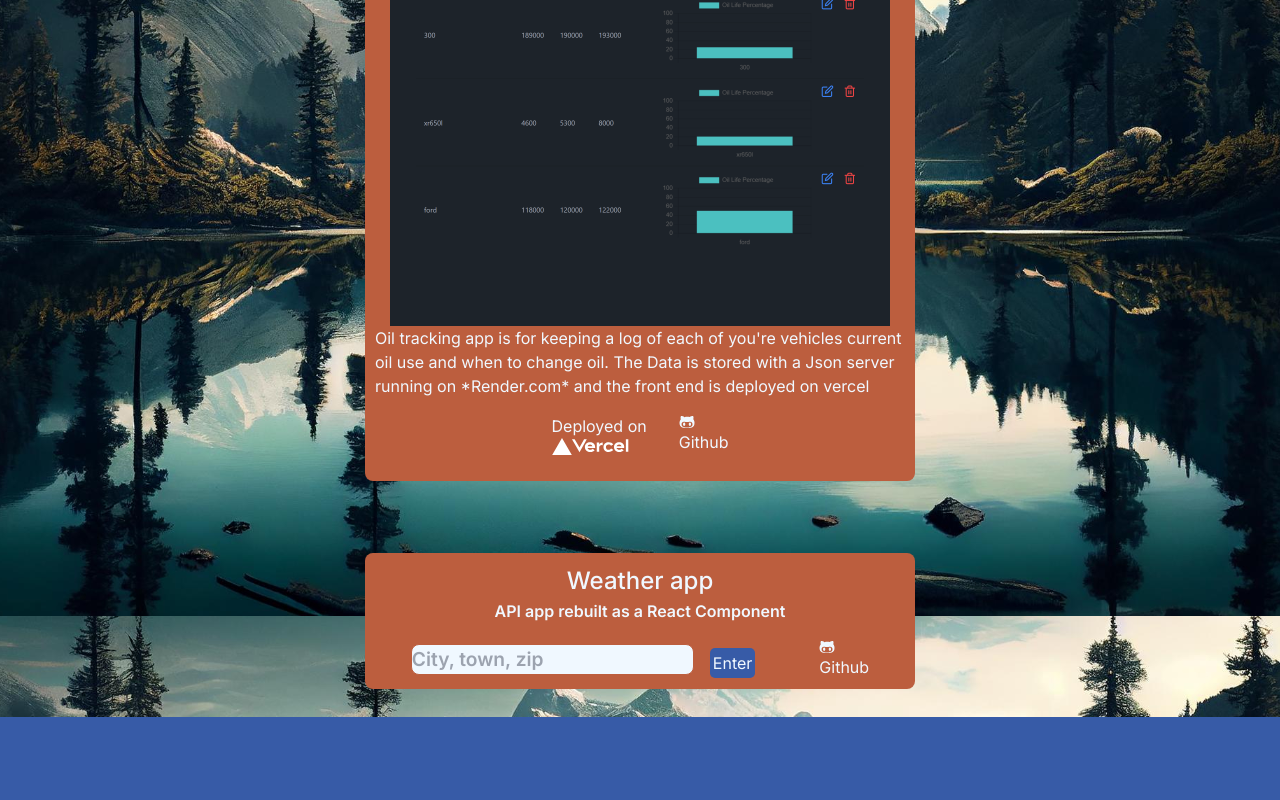
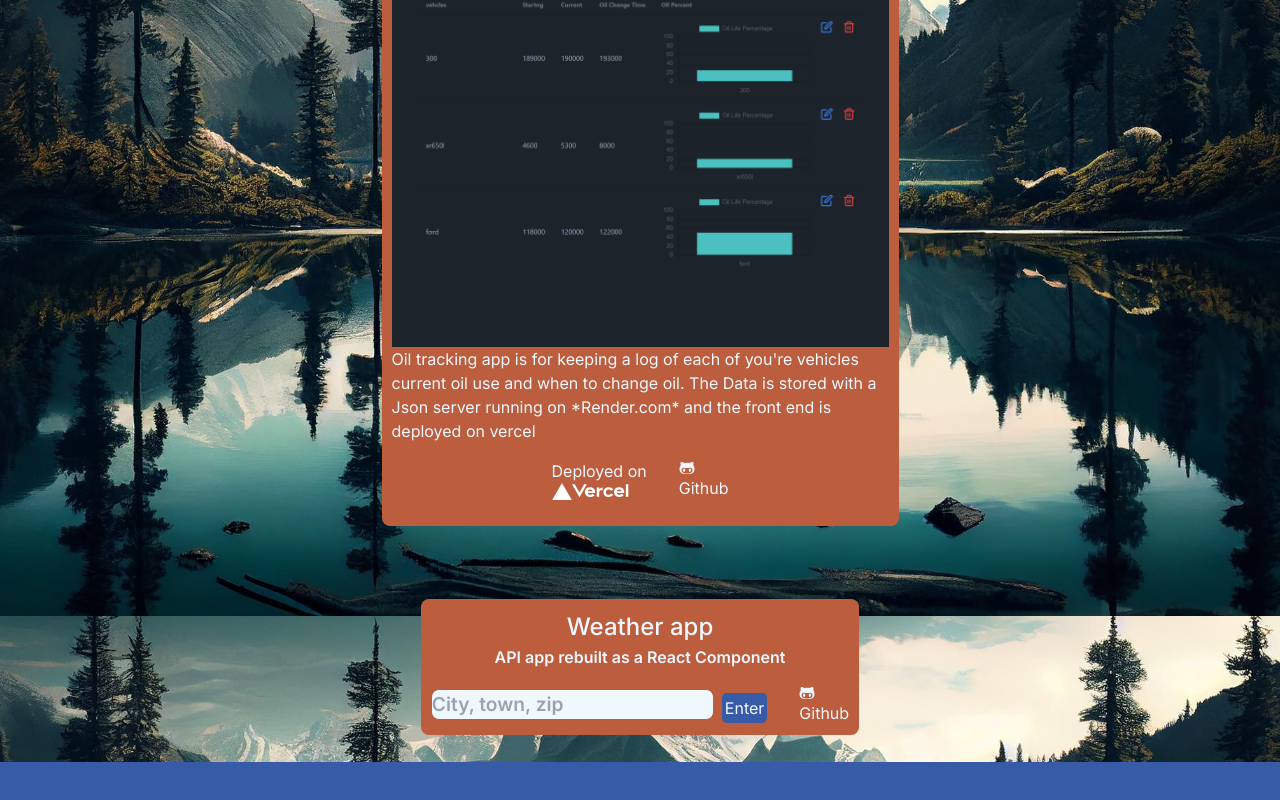
Before and after one commit to WoollyCoyote/Portfolio, a Next.js app: page / in a window 1280 px wide. Shown: the part 984-1784 px from the top of the page. Built offline with nearby package versions, Linux system fonts and the light colour scheme.

Commit message:
rid of media querrys for min-width

```diff
--- a/src/components/portfolio/portfolio.css
+++ b/src/components/portfolio/portfolio.css
@@ -6,16 +6,16 @@
     margin: 5%;
     padding: 10px;
     margin-top: 5vh;
-    width:fit-content;
+    max-width:550px;
 }
 .btninputlink{
     padding-top: 1em;
     flex-direction:row;
-    gap:2em;
+    gap:1em;
 
 }
 .weatherInputBox {
-    gap:1em;
+    gap:.5em;
 }
 
 .weatherData{
@@ -28,17 +28,9 @@ gap: 5%;
     flex-direction: column;
     margin: 3%;
     padding: 10px;
-    width: fit-content;
+    max-width:550px;
 }
 
-@media (min-width: 800px){
-    .oilAppBox{
-        width:550px;
-    }
-    .weatherBox{
-        width:550px;
-    }
-}
 
 .oilImgandDis {
     flex-direction: column;
```
